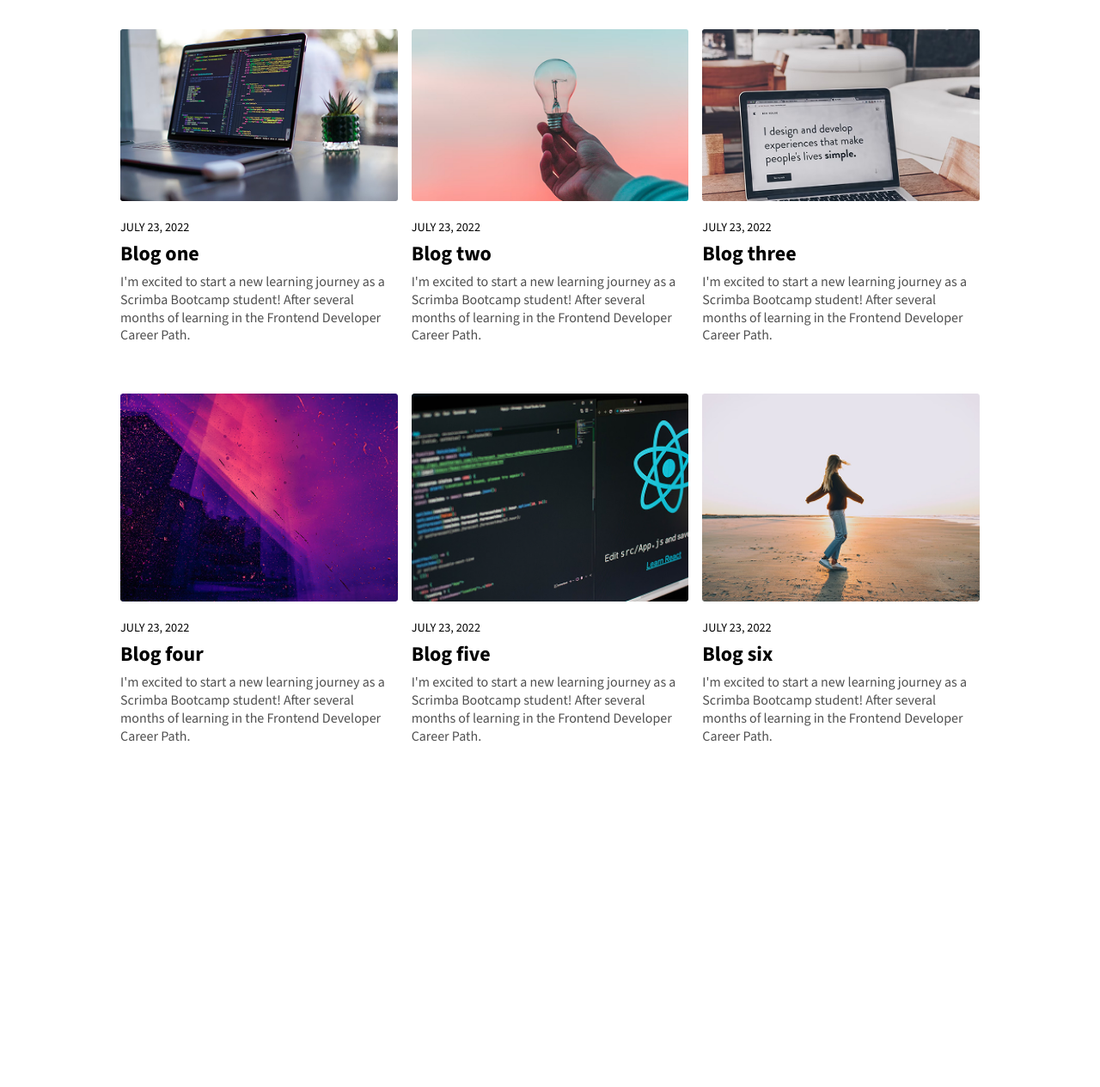
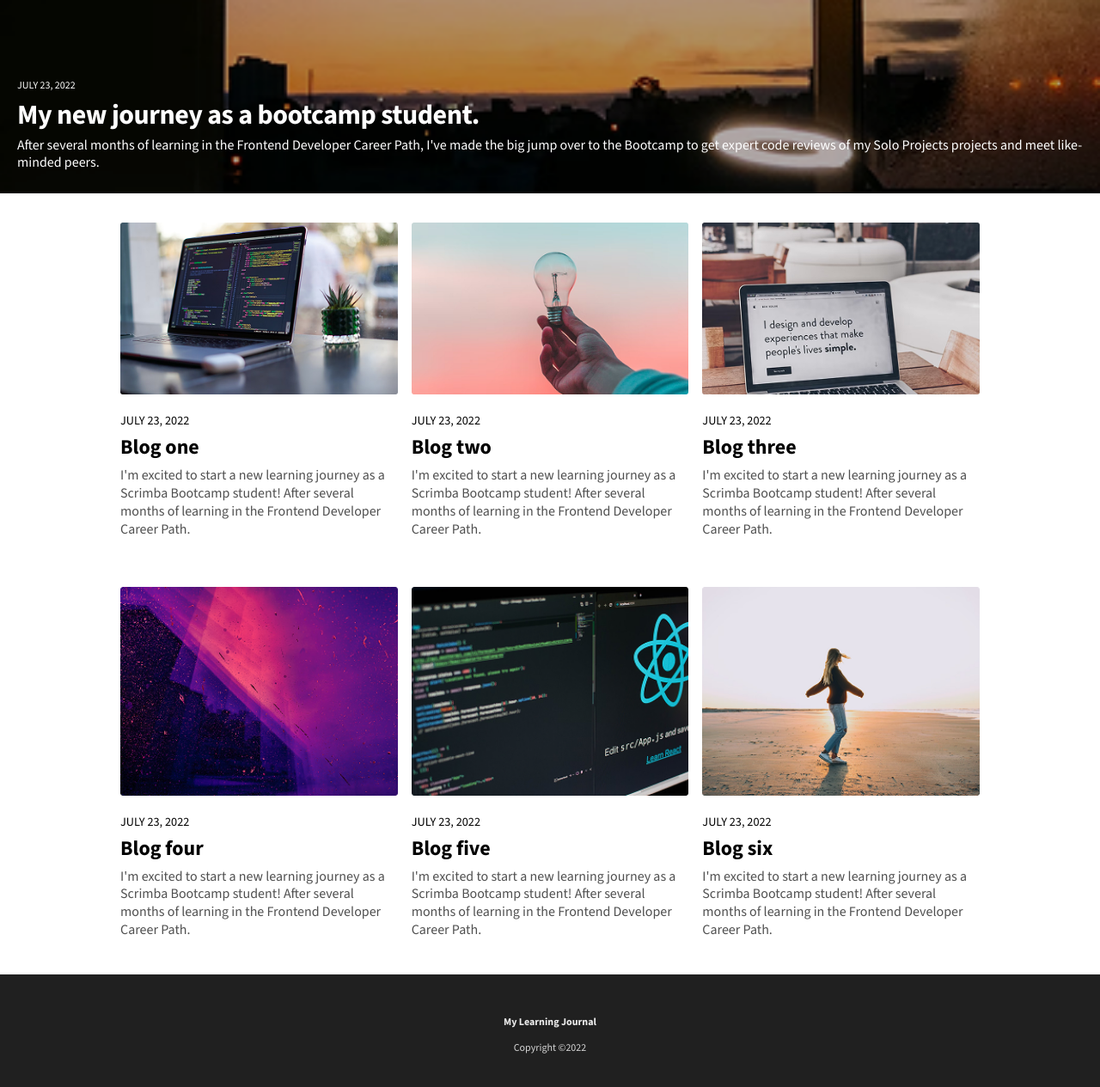
Before and after one commit to erzanthedev/learning-journal, a website built with Vite: page index.html in a window 1280 px wide. Shown: the whole page at 86% size. Before the commit the page ends 909 px from the top, so only its background shows below. Built offline with nearby package versions, Linux system fonts and the light colour scheme.

Commit message:
minor refractors to layout

```diff
--- a/css/style.css
+++ b/css/style.css
@@ -11,7 +11,6 @@ footer {
   background-color: #202020;
   text-align: center;
   padding: 2.31em 9.56em;
-  margin-top: 2.69em;
 }
 
 img {
--- a/index.html
+++ b/index.html
@@ -20,15 +20,15 @@
     <!-- </header> -->
     <main>
       <!-- Hero -->
-      <!-- <section class="hero"> -->
-      <!--   <span class="hero__date">JULY 23, 2022</span> -->
-      <!--   <h1 class="hero__title">My new journey as a bootcamp student.</h1> -->
-      <!--   <p class="hero__text"> -->
-      <!--     After several months of learning in the Frontend Developer Career -->
-      <!--     Path, I've made the big jump over to the Bootcamp to get expert code -->
-      <!--     reviews of my Solo Projects projects and meet like-minded peers. -->
-      <!--   </p> -->
-      <!-- </section> -->
+      <section class="hero">
+        <span class="hero__date">JULY 23, 2022</span>
+        <h1 class="hero__title">My new journey as a bootcamp student.</h1>
+        <p class="hero__text">
+          After several months of learning in the Frontend Developer Career
+          Path, I've made the big jump over to the Bootcamp to get expert code
+          reviews of my Solo Projects projects and meet like-minded peers.
+        </p>
+      </section>
 
       <!-- Blog Post -->
       <section class="blogs">
@@ -125,9 +125,9 @@
         <!-- <button class="more__btn">View More</button> -->
       </section>
     </main>
-    <!-- <footer> -->
-    <!--   <h3 class="footer-title">My Learning Journal</h3> -->
-    <!--   <span class="copyright">Copyright ©2022</span> -->
-    <!-- </footer> -->
+    <footer>
+      <h3 class="footer-title">My Learning Journal</h3>
+      <span class="copyright">Copyright ©2022</span>
+    </footer>
   </body>
 </html>
```
